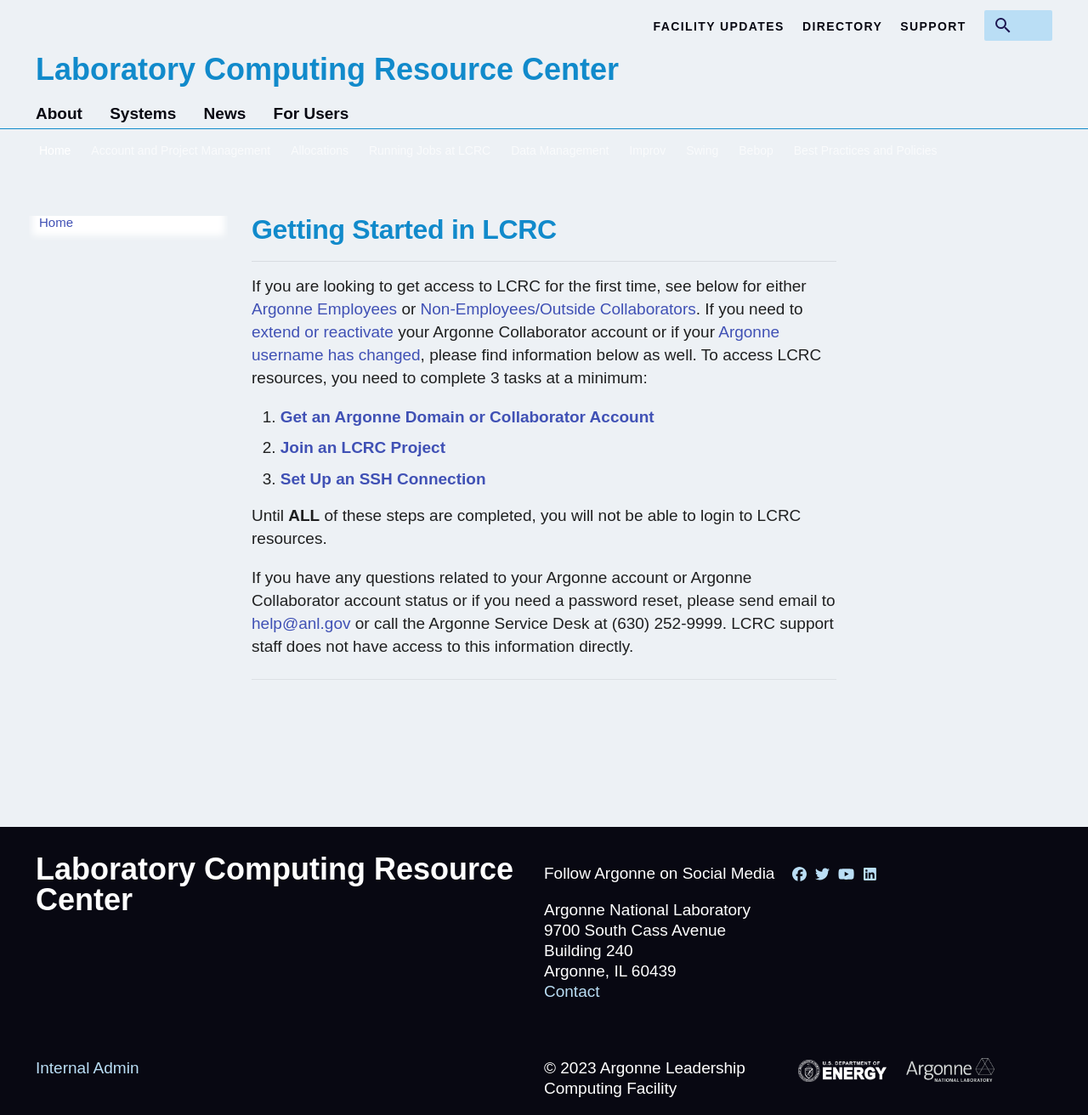
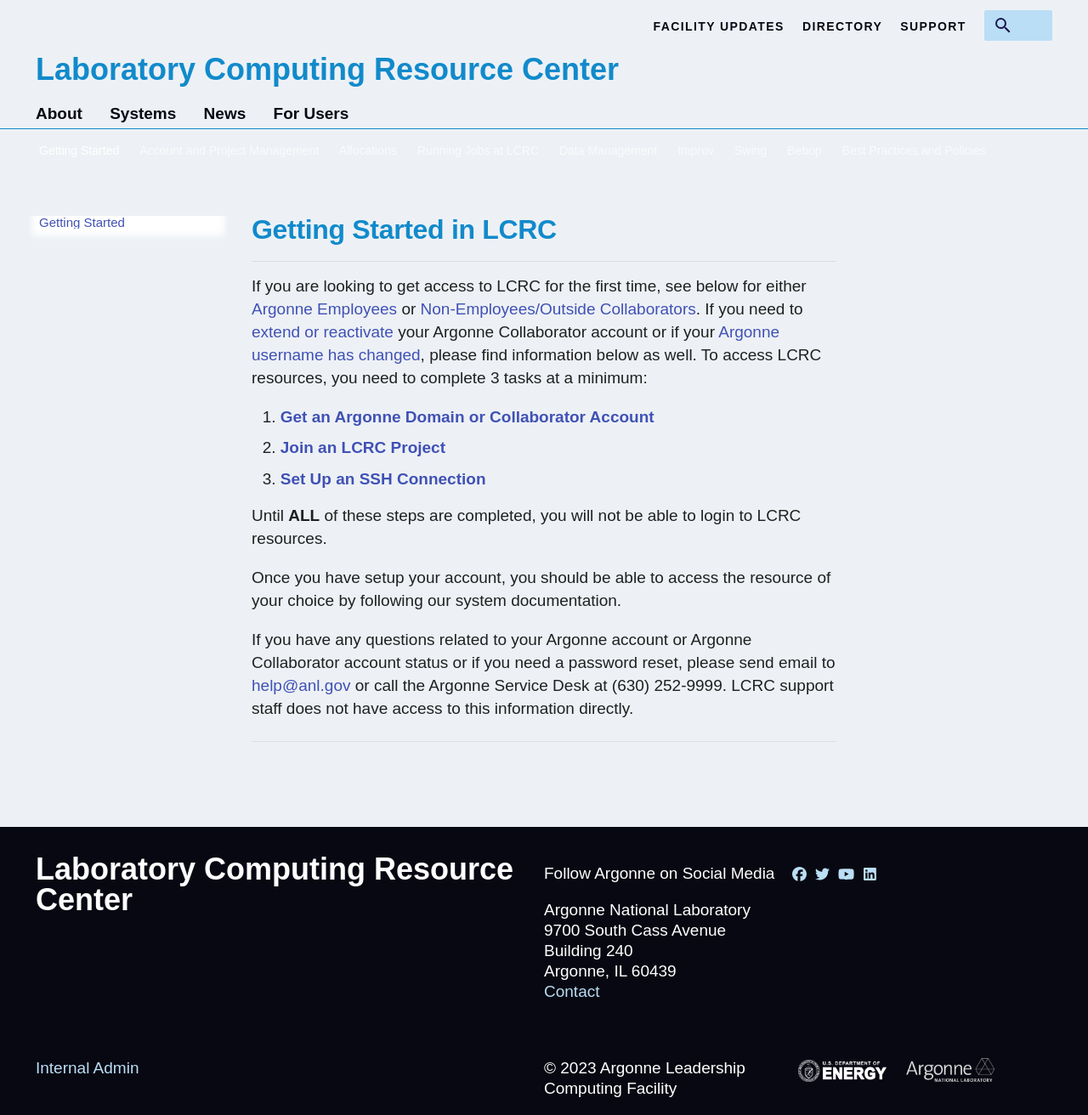
Before and after one commit to argonne-lcrc/user-guides, an MkDocs documentation site: the page built from docs/index.md, in a window 1280 px wide and 1312 px high. Shown: the whole window at 85% size. Built offline with MkDocs 1.6.1 and Material for MkDocs 9.7.7, drawn with Linux system fonts in a browser that asks for light colours; some web fonts are replaced; comment, search, counter and statistics services are not loaded.

Commit message:
Additional text and menu update

```diff
--- a/docs/index.md
+++ b/docs/index.md
@@ -8,6 +8,8 @@
 
 Until **ALL** of these steps are completed, you will not be able to login to LCRC resources.
 
+Once you have setup your account, you should be able to access the resource of your choice by following our system documentation.
+
 If you have any questions related to your Argonne account or Argonne Collaborator account status or if you need a password reset, please send email to [help@anl.gov](mailto:help@anl.gov) or call the Argonne Service Desk at (630) 252-9999. LCRC support staff does not have access to this information directly.
 
 * * *
--- a/mkdocs.yml
+++ b/mkdocs.yml
@@ -1,6 +1,6 @@
 site_name: LCRC User Guide
 nav:
-  - Home: index.md
+  - Getting Started: index.md
   - Account and Project Management:
     - Accounts and Access: account-project-management/accounts-and-access.md
     - Managing Projects: account-project-management/project-management.md
```
Also changed, not shown: docs/account-project-management/project-management.md (+3 -1 lines).
